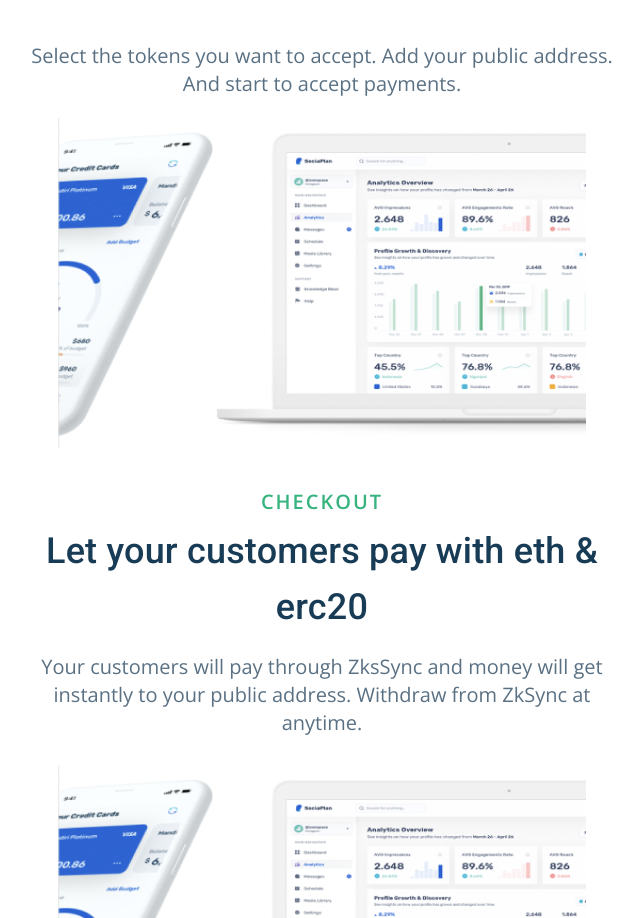
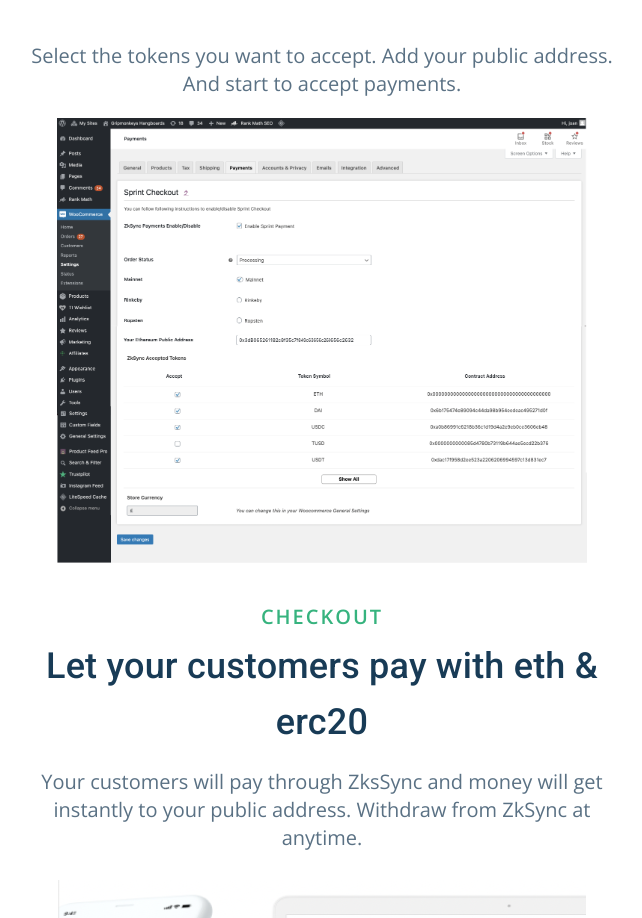
Before and after one commit to sprintcheckout/sprintcheckout_site, a plain HTML site: page index.html in a window 1280 px wide. Shown: the part 1133-2051 px from the top of the page, without its empty margins (318-960 px from the left). Drawn offline with nearby package versions, Linux system fonts and the light colour scheme; a web font is replaced by a local one.

Commit message:
sprintcheckout backoffice

```diff
--- a/index.html
+++ b/index.html
@@ -120,7 +120,7 @@
 						<p>Select the tokens you want to accept. Add your public address. And start to accept payments.
 						</p>
 						<div class="commers-image">
-							<img src="images/image 44.png" alt="" class="img-fluid">
+							<img src="images/sprintcheckout backoffice.png" alt="" class="img-fluid">
 						</div>
 					</div>
 
```
